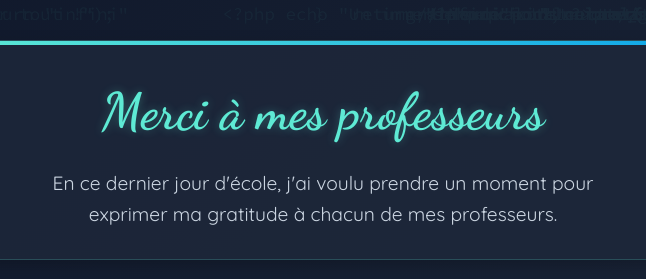
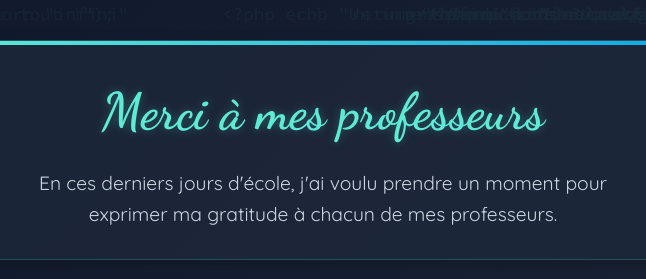
Before and after one commit to cha722/PG, a plain HTML site: page MmeTraboulsi.html in a window 1280 px wide. Shown: the top 279 px of the page, 317-963 px from the left. Drawn offline with Linux system fonts and the light colour scheme.

Commit message:
Update MmeTraboulsi.html

```diff
--- a/MmeTraboulsi.html
+++ b/MmeTraboulsi.html
@@ -358,7 +358,7 @@
         <div id="home-page">
             <header>
                 <h1>Merci à mes professeurs</h1>
-                <p class="intro">En ce dernier jour d'école, j'ai voulu prendre un moment pour exprimer ma gratitude à chacun de mes professeurs.</p>
+                <p class="intro">En ces derniers jours d'école, j'ai voulu prendre un moment pour exprimer ma gratitude à chacun de mes professeurs.</p>
             </header>
 
             <main>
```
